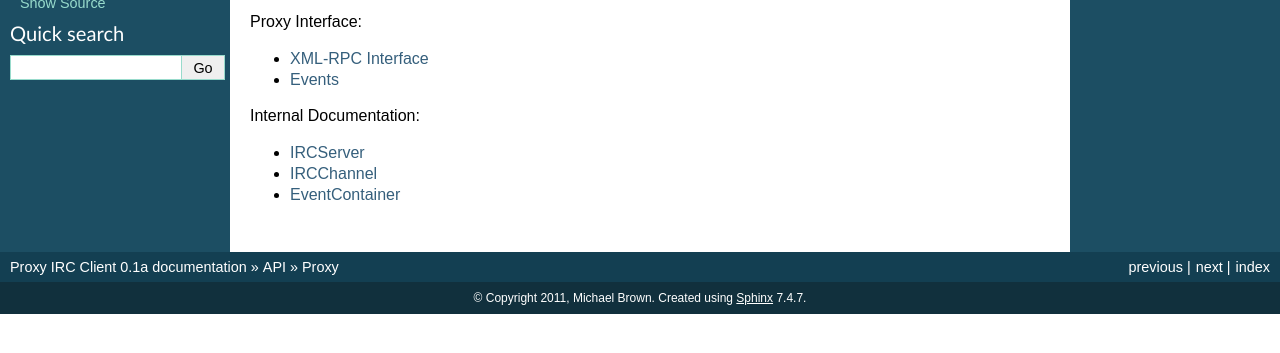
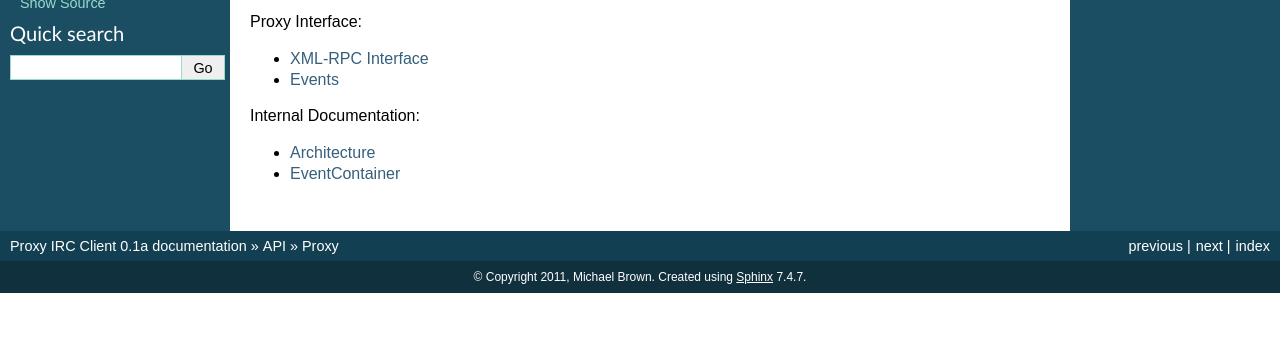
Before and after one commit to mbrown1413/pirc, a Sphinx documentation site: the page built from doc/source/api/proxy/index.rst, in a window 1280 px wide, cut to the strip 190-543 px from the top of the page. Built offline with Sphinx 7.4.7, drawn with Linux system fonts in a browser that asks for light colours.

Commit message:
Forgot to commit some changes in last commit.

```diff
--- a/doc/source/api/client/index.rst
+++ b/doc/source/api/client/index.rst
@@ -7,6 +7,7 @@ Client
 .. toctree::
     :maxdepth: 2
 
+    architecture
     interfaces
     formatter
 
--- a/doc/source/api/proxy/index.rst
+++ b/doc/source/api/proxy/index.rst
@@ -9,8 +9,8 @@ Proxy
 
     xmlrpc_interface
     events
-    ircserver
-    ircchannel
+
+    architecture
     eventcontainer
 
 Proxy Interface:
@@ -20,6 +20,5 @@ Proxy Interface:
 
 Internal Documentation:
 
-* :doc:`ircserver`
-* :doc:`ircchannel`
+* :doc:`architecture`
 * :doc:`eventcontainer`
--- a/doc/source/api/proxy/ircchannel.rst
+++ /dev/null
@@ -1,5 +0,0 @@
-
-IRCChannel
-============================================
-
-.. todo:: proxy.ircchannel docs
--- a/doc/source/api/proxy/ircserver.rst
+++ /dev/null
@@ -1,5 +0,0 @@
-
-IRCServer
-============================================
-
-.. todo:: proxy.ircserver docs
--- a/doc/source/index.rst
+++ b/doc/source/index.rst
@@ -18,6 +18,7 @@ Contents:
     :maxdepth: 2
 
     tutorial
+    commands
     api/index
     todo
 
```
Also changed, not shown: 1 other file.
